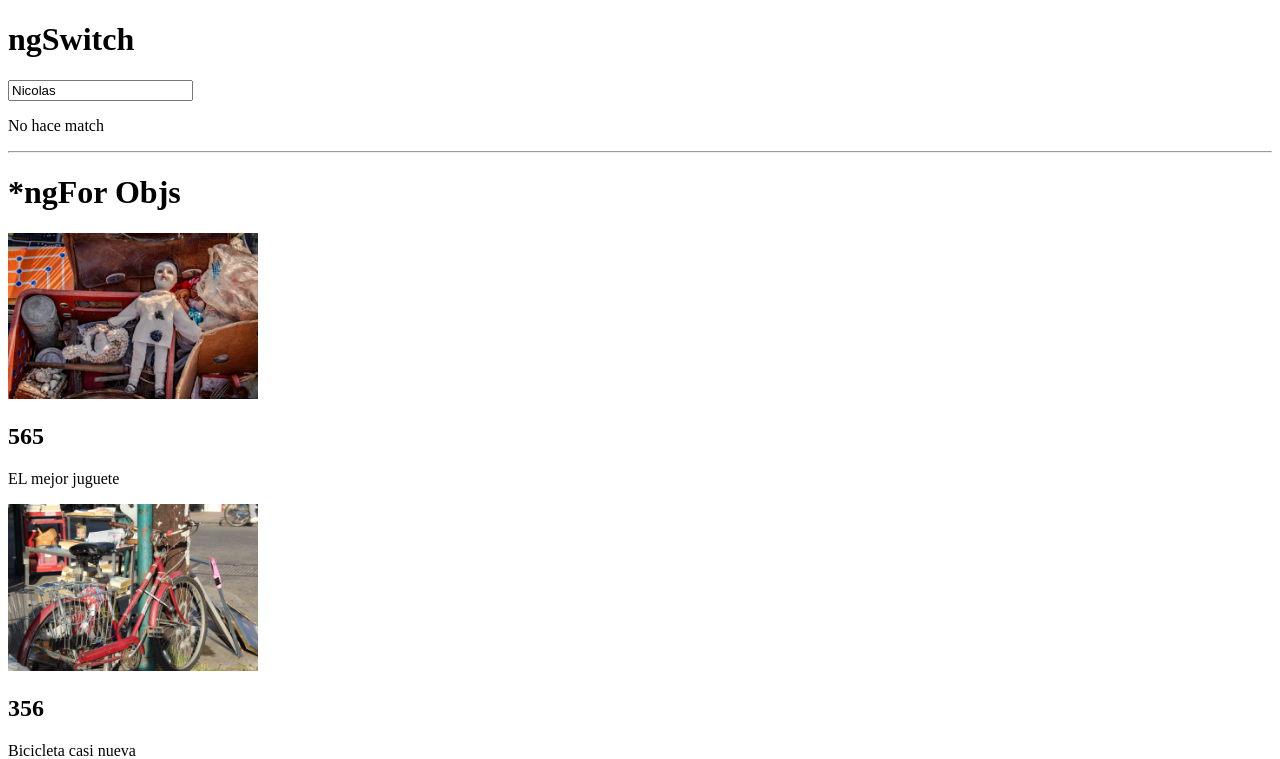
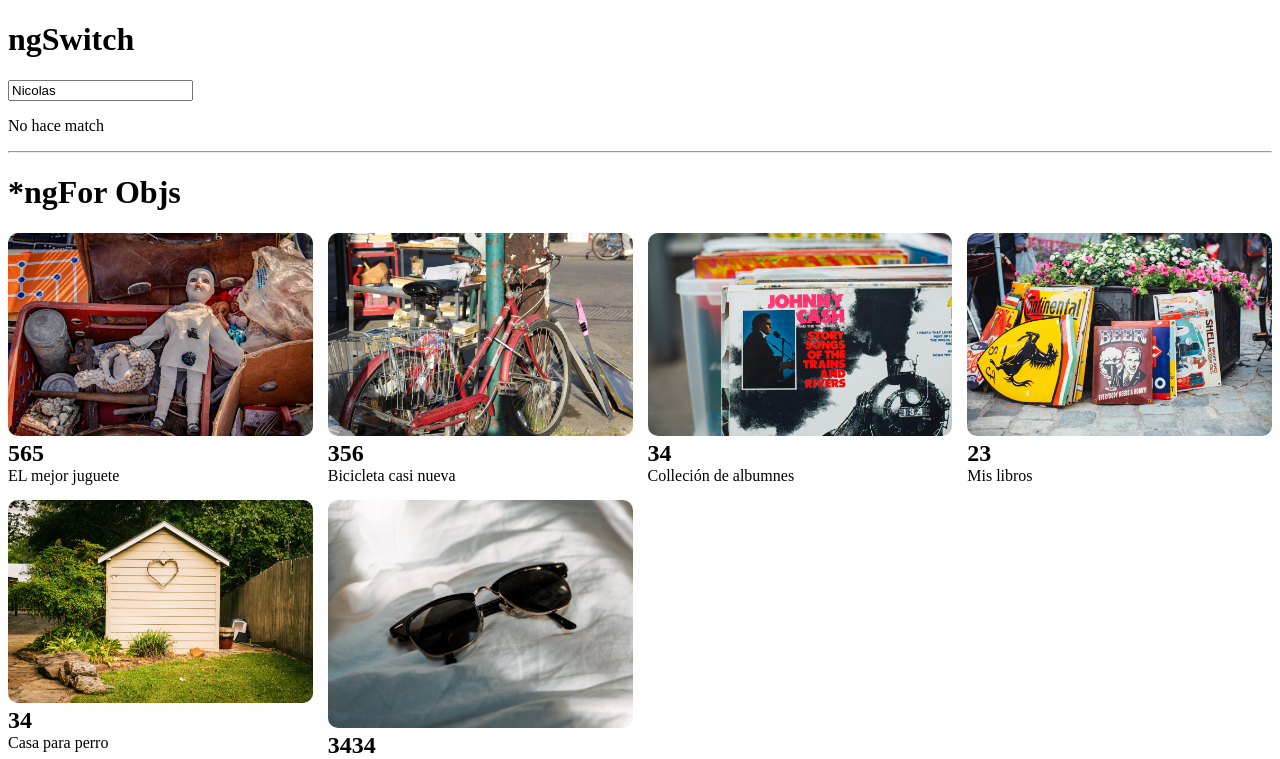
Before and after one commit to Aimee201291/my-store, an Angular app: page / in a window 1280 px wide. Shown: the top 759 px of the page. Built offline with nearby package versions, Linux system fonts and the light colour scheme.

Commit message:
Agregados estilos a la lista de productos

```diff
--- a/src/app/app.component.html
+++ b/src/app/app.component.html
@@ -15,9 +15,9 @@
 
 <hr/>
 <h1>*ngFor Objs</h1>
-<div>
+<div class="products--grid">
   <div *ngFor="let product of products">
-    <img width="250" [src]="product.image" alt="">
+    <img [src]="product.image" alt="">
     <h2>{{ product.price }}</h2>
     <p>{{ product.name }}</p>
   </div>
@@ -80,4 +80,4 @@
 <h2>{{ 'Hola mundo'.repeat(5) }}</h2>
 <p>3 + 3 = {{3 + 3}}</p>
 <h3>Hola, soy {{ name }} y tengo {{ age }}</h3>
-<img src={{img}} alt="image">
+<img width="200" src={{img}} alt="image">
--- a/src/app/app.component.scss
+++ b/src/app/app.component.scss
@@ -4,3 +4,25 @@
     overflow: auto;
     background: red;
 }
+
+.products--grid {
+    display: flex;
+    flex-direction: column;
+    div {
+        img {
+            width: 100%;
+            border-radius: 10px;
+        }
+        h2, p {
+            margin: 0;
+        }
+    }
+}
+
+@media screen and (min-width: 40em) {
+    .products--grid {
+        display: grid;
+        grid-template-columns: repeat(4, 1fr);
+        grid-gap: 15px;
+    }
+}
```
